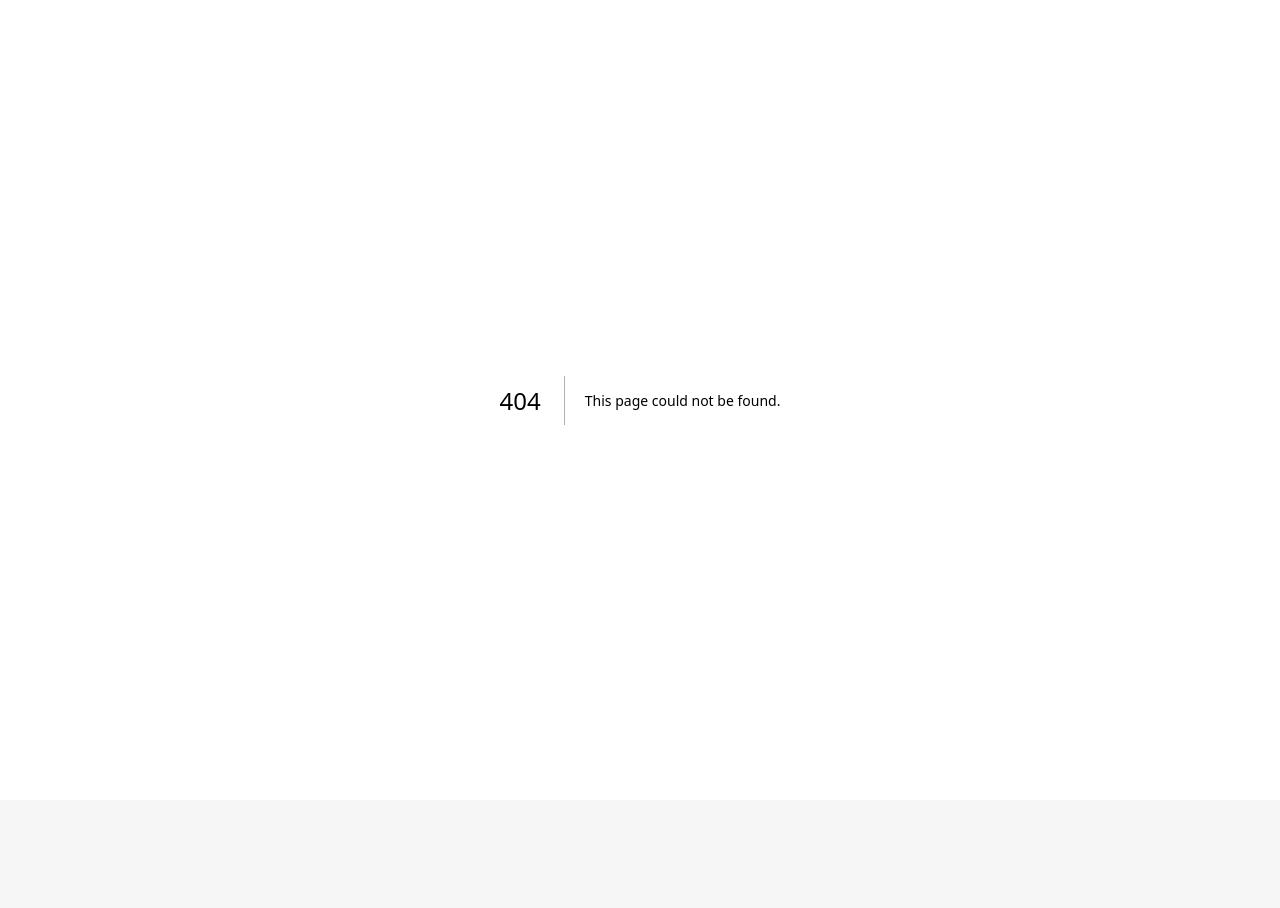
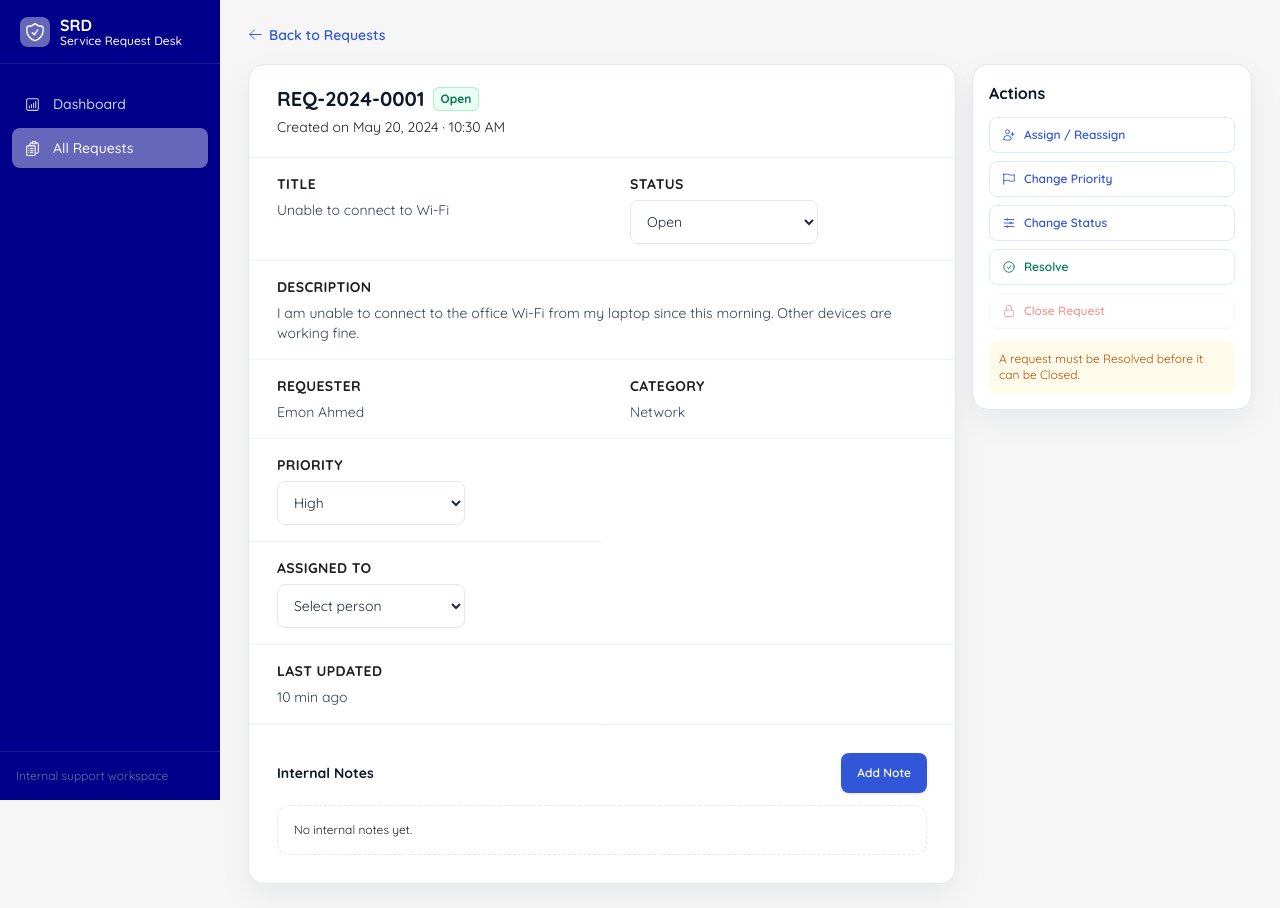
Before and after one commit to MujahidEmon/service-request-desk, a Next.js app in the folder frontend/: page /provider/requests/REQ-2024-0001 in a window 1280 px wide. Before the commit this address had no page. Before the commit the page ends 800 px from the top, so only its background shows below. Built offline with nearby package versions, Linux system fonts and the light colour scheme.

Commit message:
designed request details page for provider role

```diff
--- /dev/null
+++ b/frontend/src/app/components/ProviderRequestDetails/ActionButton.jsx
@@ -0,0 +1,22 @@
+import React from 'react';
+
+const ActionButton = ({ icon: Icon, label, onClick, disabled, danger, green }) => {
+    return (
+        <button
+            type="button"
+            onClick={onClick}
+            disabled={disabled}
+            className={`flex h-9 w-full items-center gap-2 rounded-lg border px-3 text-left text-xs font-semibold transition disabled:cursor-not-allowed disabled:opacity-40 ${danger
+                    ? "border-red-100 text-red-600 hover:bg-red-50"
+                    : green
+                        ? "border-emerald-100 text-emerald-700 hover:bg-emerald-50"
+                        : "border-blue-100 text-[#3156d8] hover:bg-blue-50"
+                }`}
+        >
+            <Icon size={14} />
+            {label}
+        </button>
+    );
+};
+
+export default ActionButton;
--- /dev/null
+++ b/frontend/src/app/components/ProviderRequestDetails/ProviderRequestDetails.jsx
@@ -0,0 +1,225 @@
+
+"use client";
+
+import { useMemo, useState } from "react";
+import Link from "next/link";
+import ProviderShell from "../ProviderShell";
+import {
+  HiOutlineArrowLeft,
+  HiOutlineUserPlus,
+  HiOutlineFlag,
+  HiOutlineAdjustmentsHorizontal,
+  HiOutlineCheckCircle,
+  HiOutlineLockClosed,
+  HiOutlineTrash,
+  HiOutlinePaperAirplane,
+} from "react-icons/hi2";
+import { getRequestById, statuses, priorities, supportPeople } from "@/lib/data";
+import { PriorityBadge, StatusBadge } from "../StatusBadge";
+import ReqDetails from "./ReqDetails";
+import ActionButton from "./ActionButton";
+export default function ProviderRequestDetails({ id }) {
+  const base = getRequestById(id);
+  const [request, setRequest] = useState(base);
+
+
+  const canClose = request.status === "Resolved";
+
+  const update = (field, value) => {
+    setRequest((current) => ({ ...current, [field]: value }));
+  };
+
+
+
+  return (
+    <ProviderShell>
+      <div className="mx-auto  px-4 py-6 sm:px-7">
+        <Link
+          href="/provider/requests"
+          className="inline-flex items-center gap-1.5 text-sm font-semibold text-[#3156d8]"
+        >
+          <HiOutlineArrowLeft size={15} />
+          Back to Requests
+        </Link>
+
+        <div className="mt-4 grid gap-4 lg:grid-cols-[1fr_280px]">
+          <section className="srd-card srd-shadow overflow-hidden">
+            <div className="border-b border-slate-100 px-5 py-5 sm:px-7">
+              <div className="flex flex-wrap items-start justify-between gap-3">
+                <div>
+                  <div className="flex items-center gap-2">
+                    <h1 className="text-xl font-extrabold text-slate-900">
+                      {request.id}
+                    </h1>
+                    <StatusBadge status={request.status} />
+                  </div>
+                  <p className="mt-1 text-sm text-base-content">
+                    Created on {request.createdAt}
+                  </p>
+                </div>
+              </div>
+            </div>
+
+            <div className="grid gap-0 md:grid-cols-2">
+              <ReqDetails label="Title">{request.title}</ReqDetails>
+              <ReqDetails label="Status">
+                <select
+                  value={request.status}
+                  onChange={(e) => update("status", e.target.value)}
+                  className="srd-dropdown-select max-w-47"
+                  disabled={request.status === "Closed"}
+                >
+                  {statuses.map((status) => (
+                    <option
+                      key={status}
+                      disabled={status === "Closed" && request.status !== "Resolved"}
+                    >
+                      {status}
+                    </option>
+                  ))}
+                </select>
+              </ReqDetails>
+
+              <ReqDetails label="Description" wide>
+                {request.description}
+              </ReqDetails>
+
+              <ReqDetails label="Requester">{request.requesterName}</ReqDetails>
+              <ReqDetails label="Category">{request.category}</ReqDetails>
+              <ReqDetails label="Priority">
+                <select
+                  value={request.priority}
+                  onChange={(e) => update("priority", e.target.value)}
+                  className="srd-dropdown-select max-w-47"
+                  disabled={request.status === "Closed"}
+                >
+                  {priorities.map((priority) => (
+                    <option key={priority}>{priority}</option>
+                  ))}
+                </select>
+              </ReqDetails>
+
+              <ReqDetails label="Assigned To" wide>
+                <select
+                  value={request.assignedPerson || ""}
+                  onChange={(e) =>
+                    update("assignedPerson", e.target.value || null)
+                  }
+                  className="srd-dropdown-select max-w-47"
+                  disabled={request.status === "Closed"}
+                >
+                  <option value="">Select person</option>
+                  {supportPeople.map((person) => (
+                    <option key={person.id}>{person.name}</option>
+                  ))}
+                </select>
+              </ReqDetails>
+
+              <ReqDetails label="Last Updated">{request.updatedAt}</ReqDetails>
+            </div>
+
+            <div className="border-t border-slate-100 p-5 sm:p-7">
+              <div className="mb-3 flex items-center justify-between">
+                <h2 className="text-sm font-extrabold text-slate-900">
+                  Internal Notes
+                </h2>
+                <button
+                  type="button"
+                  onClick={() => setModal("note")}
+                  className="srd-primary-button h-8"
+                >
+                  Add Note
+                </button>
+              </div>
+
+              <div className="space-y-3">
+                {request.notes?.length ? (
+                  request.notes.map((item, index) => (
+                    <div
+                      key={index}
+                      className="rounded-xl border border-slate-100 bg-slate-50 p-3"
+                    >
+                      <div className="flex items-center justify-between gap-3">
+                        <p className="text-[10px] font-bold text-slate-700">
+                          {item.author}
+                        </p>
+                        <span className="text-[9px] text-base-content">{item.time}</span>
+                      </div>
+                      <p className="mt-1 text-xs leading-5 text-slate-600">{item.text}</p>
+                    </div>
+                  ))
+                ) : (
+                  <p className="rounded-xl border border-dashed border-slate-200 p-4 text-xs text-base-content">
+                    No internal notes yet.
+                  </p>
+                )}
+              </div>
+            </div>
+          </section>
+
+          <aside className="srd-card srd-shadow h-fit p-4">
+            <h2 className="mb-3 text-md font-extrabold text-slate-900">Actions</h2>
+
+            <div className="space-y-2">
+              <ActionButton
+                icon={HiOutlineUserPlus}
+                label="Assign / Reassign"
+                disabled={request.status === "Closed"}
+              />
+              <ActionButton
+                icon={HiOutlineFlag}
+                label="Change Priority"
+                disabled={request.status === "Closed"}
+              />
+              <ActionButton
+                icon={HiOutlineAdjustmentsHorizontal}
+                label="Change Status"
+                disabled={request.status === "Closed"}
+              />
+              <ActionButton
+                icon={HiOutlineCheckCircle}
+                label="Resolve"
+                green
+                disabled={request.status === "Closed"}
+              />
+              <ActionButton
+                icon={HiOutlineLockClosed}
+                label="Close Request"
+                danger
+                disabled={!canClose}
+              />
+            </div>
+
+            {!canClose && request.status !== "Closed" && (
+              <p className="mt-3 rounded-lg bg-amber-50 p-2.5 text-xs leading-4 text-amber-700">
+                A request must be Resolved before it can be Closed.
+              </p>
+            )}
+          </aside>
+        </div>
+      </div>
+
+
+    </ProviderShell>
+  );
+}
+
+
+function ModalActions({ onCancel, onConfirm, label, disabled, icon: Icon }) {
+  return (
+    <div className="mt-5 flex justify-end gap-2">
+      <button type="button" onClick={onCancel} className="srd-secondary-button h-9">
+        Cancel
+      </button>
+      <button
+        type="button"
+        onClick={onConfirm}
+        disabled={disabled}
+        className="srd-primary-button h-9"
+      >
+        {Icon && <Icon size={13} />}
+        {label}
+      </button>
+    </div>
+  );
+}
--- /dev/null
+++ b/frontend/src/app/components/ProviderRequestDetails/ReqDetails.jsx
@@ -0,0 +1,12 @@
+import React from 'react';
+
+const ReqDetails = ({ label, children, wide = false }) => {
+    return (
+        <div className={`${wide ? "md:col-span-2" : ""} border-b border-slate-100 px-5 py-4 sm:px-7`}>
+      <p className="text-sm font-bold uppercase tracking-wide text-base-content">{label}</p>
+      <div className="mt-1.5 text-sm leading-5 text-slate-700">{children}</div>
+    </div>
+    );
+};
+
+export default ReqDetails;
--- a/frontend/src/app/globals.css
+++ b/frontend/src/app/globals.css
@@ -70,3 +70,11 @@
 .srd-dropdown-select {
   @apply h-11 w-full rounded-lg border border-slate-200 bg-white px-3 text-sm text-slate-800 outline-none transition focus:border-blue-500 focus:ring-4 focus:ring-blue-500/10;
 }
+
+.srd-shadow {
+  box-shadow: 0 12px 32px rgba(20, 33, 61, 0.06);
+}
+
+.srd-card {
+  @apply rounded-2xl border border-slate-200 bg-white;
+}
--- /dev/null
+++ b/frontend/src/app/provider/requests/[id]/page.jsx
@@ -0,0 +1,7 @@
+import ProviderRequestDetails from "@/app/components/ProviderRequestDetails/ProviderRequestDetails";
+
+
+export default async function ProviderRequestPage({ params }) {
+  const { id } = await params;
+  return <ProviderRequestDetails id={id} />;
+}
```
